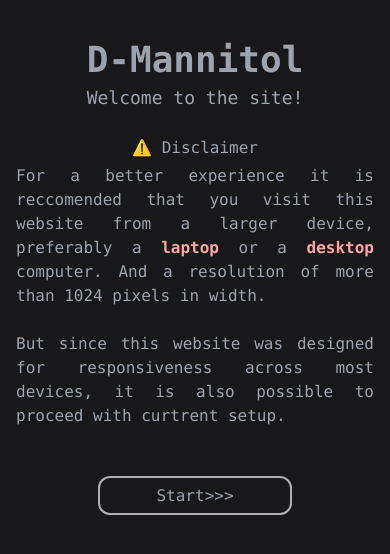
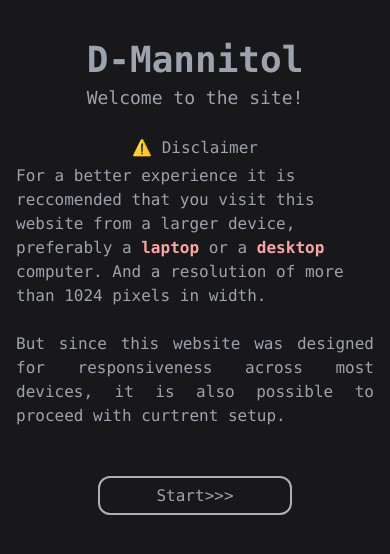
Before and after one commit to betu55/molecules_around_us, a React (Create React App) app: page / in a window 390 px wide. Shown: the top 554 px of the page. Built offline with nearby package versions, Linux system fonts and the light colour scheme.

Commit message:
final fixes applied.

```diff
--- a/src/App.css
+++ b/src/App.css
@@ -46,7 +46,7 @@
 }
 
 .text{
-  @apply text-gray-400 text-justify md:text-left md:text-lg
+  @apply text-gray-400 md:text-left md:text-lg
 }
 
 .text2{
--- a/src/pages/Content.jsx
+++ b/src/pages/Content.jsx
@@ -74,7 +74,7 @@ export function Content() {
             )}
           </div>
         </div>
-        <div className="row-span-1 lg:row-span-1 text-2xl text-gray-400 text-justify md:text-left mt-4 md:mt-16">
+        <div className="row-span-1 lg:row-span-1 text-2xl text-gray-400 md:text-left mt-4 md:mt-16">
           Physical Description
           <div className="text2 mt-4">
             <div className="inline text-red-400">{icon} </div>
```
